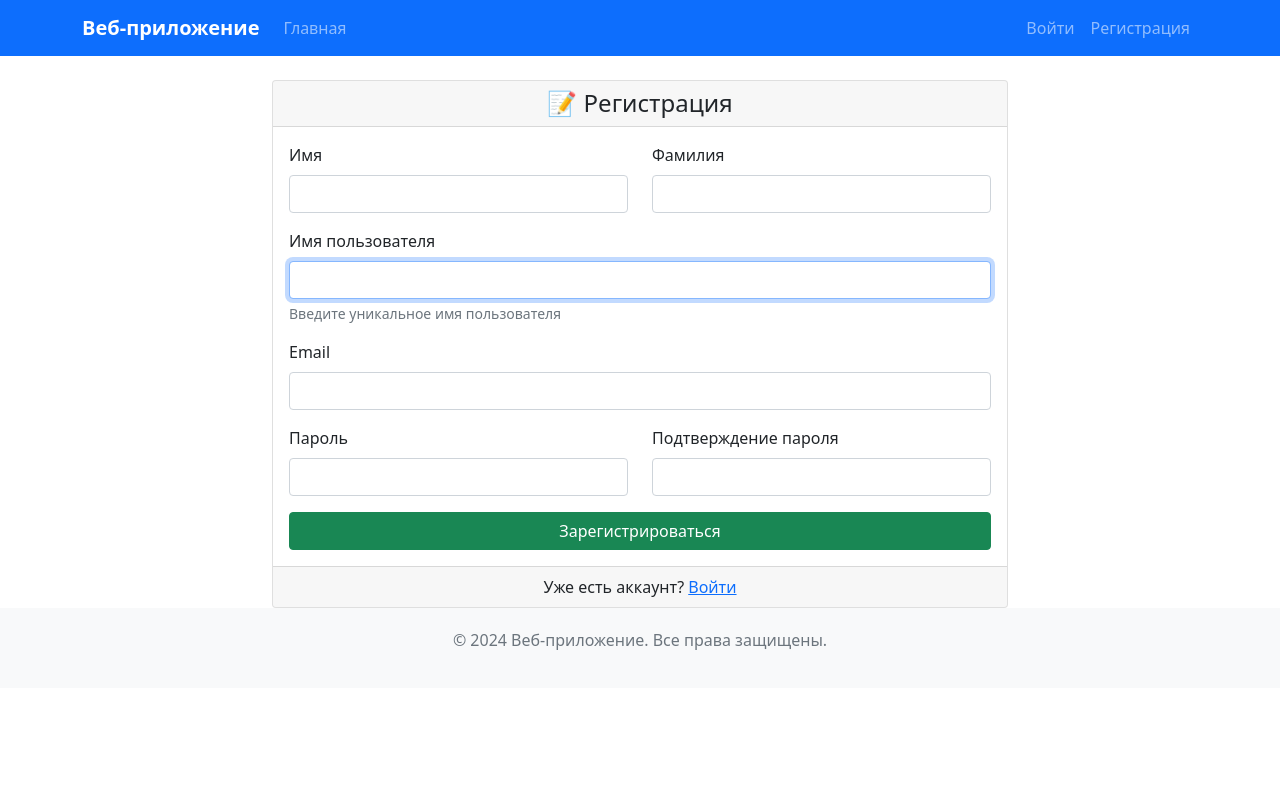
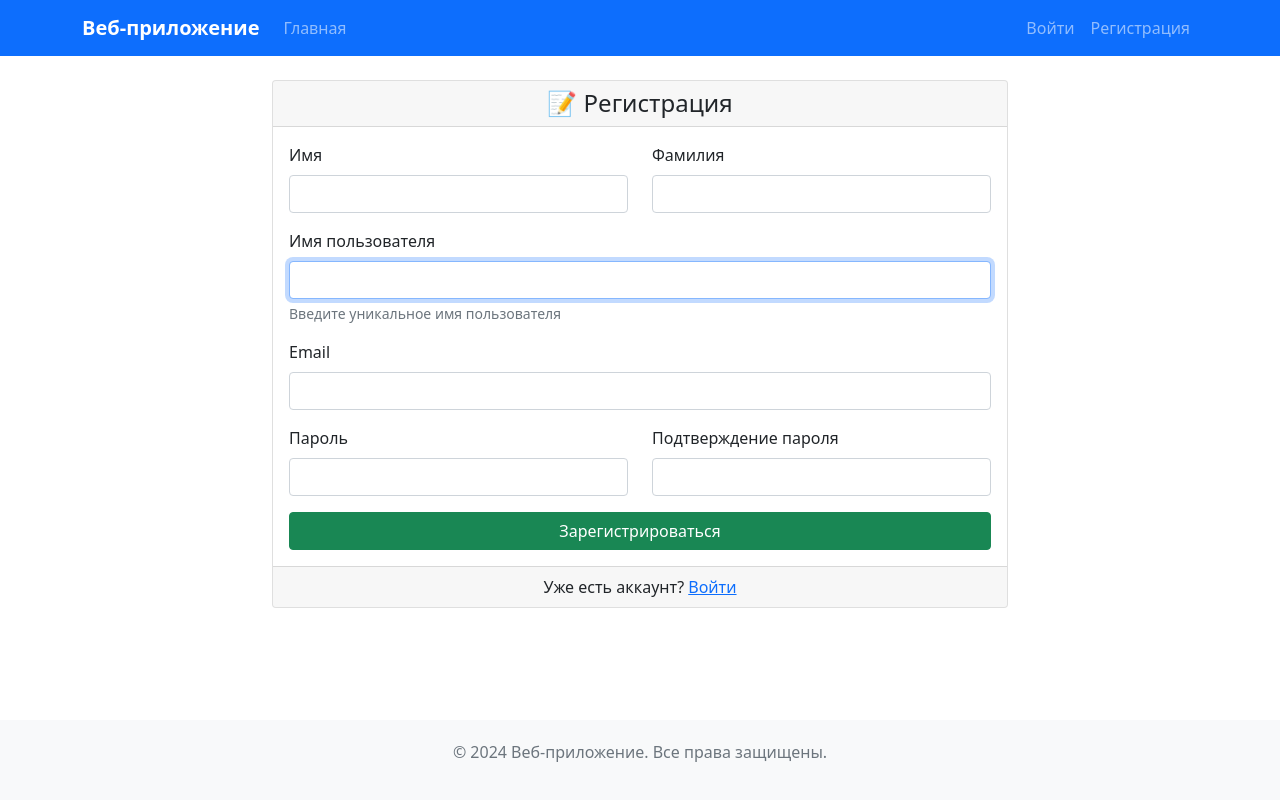
Before and after one commit to nemnogodywno/ntdc_webapp, a Django app: page /accounts/register/ in a window 1280 px wide. Run offline with Django 4.2, Linux system fonts and the light colour scheme.

Commit message:
refactor

```diff
--- a/templates/base.html
+++ b/templates/base.html
@@ -1,5 +1,5 @@
 <!DOCTYPE html>
-<html lang="ru">
+<html lang="ru" class="h-100">
 <head>
     <meta charset="UTF-8">
     <meta name="viewport" content="width=device-width, initial-scale=1.0">
@@ -9,14 +9,22 @@
         .navbar-brand {
             font-weight: bold;
         }
+        body {
+            display: flex;
+            flex-direction: column;
+            min-height: 100vh;
+        }
+        main {
+            flex: 1;
+        }
         .footer {
-            margin-top: 50px;
+            margin-top: auto;
             padding: 20px 0;
             background-color: #f8f9fa;
         }
     </style>
 </head>
-<body>
+<body class="d-flex flex-column h-100">
     <nav class="navbar navbar-expand-lg navbar-dark bg-primary">
         <div class="container">
             <a class="navbar-brand" href="{% url 'home' %}">Веб-приложение</a>
@@ -71,7 +79,7 @@
         </div>
     </nav>
 
-    <main class="container mt-4">
+    <main class="container mt-4 flex-fill">
         {% if messages %}
             {% for message in messages %}
                 <div class="alert alert-{{ message.tags }} alert-dismissible fade show" role="alert">
@@ -85,7 +93,7 @@
         {% endblock %}
     </main>
 
-    <footer class="footer mt-auto">
+    <footer class="footer">
         <div class="container text-center">
             <p class="text-muted">© 2024 Веб-приложение. Все права защищены.</p>
         </div>
```
